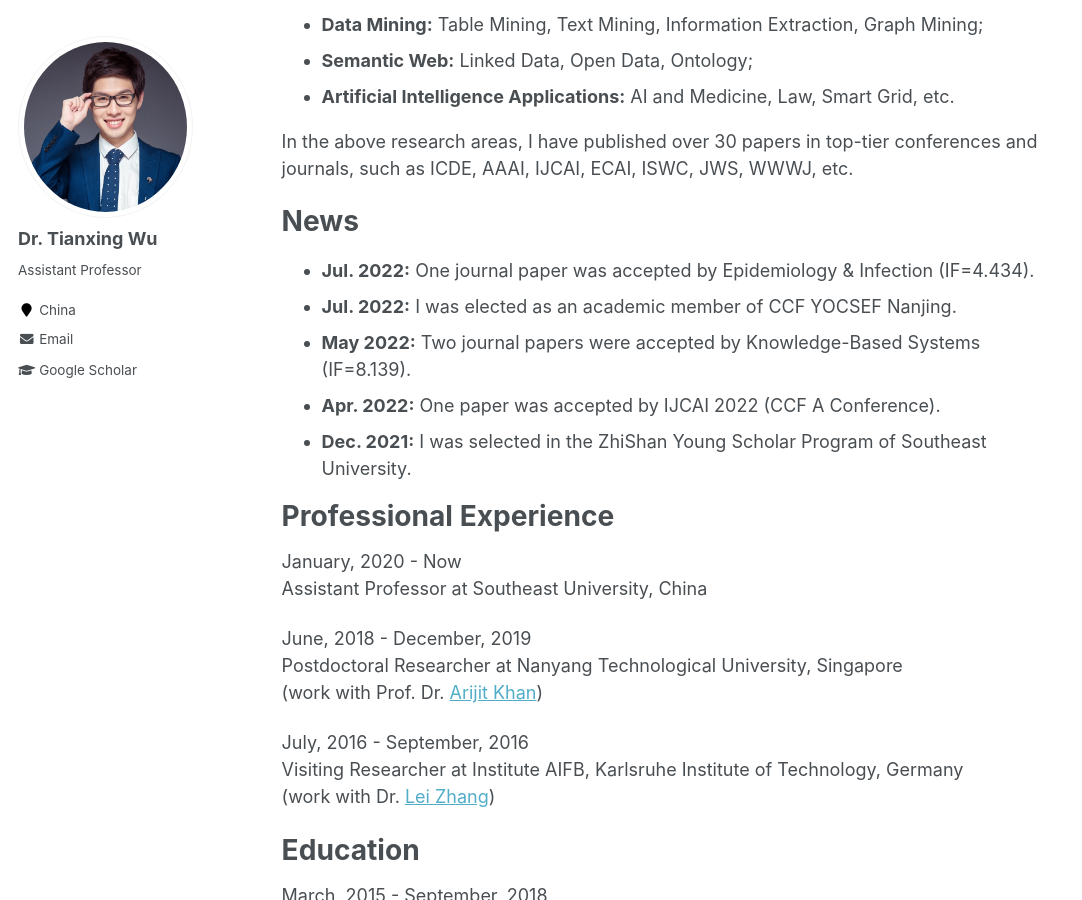
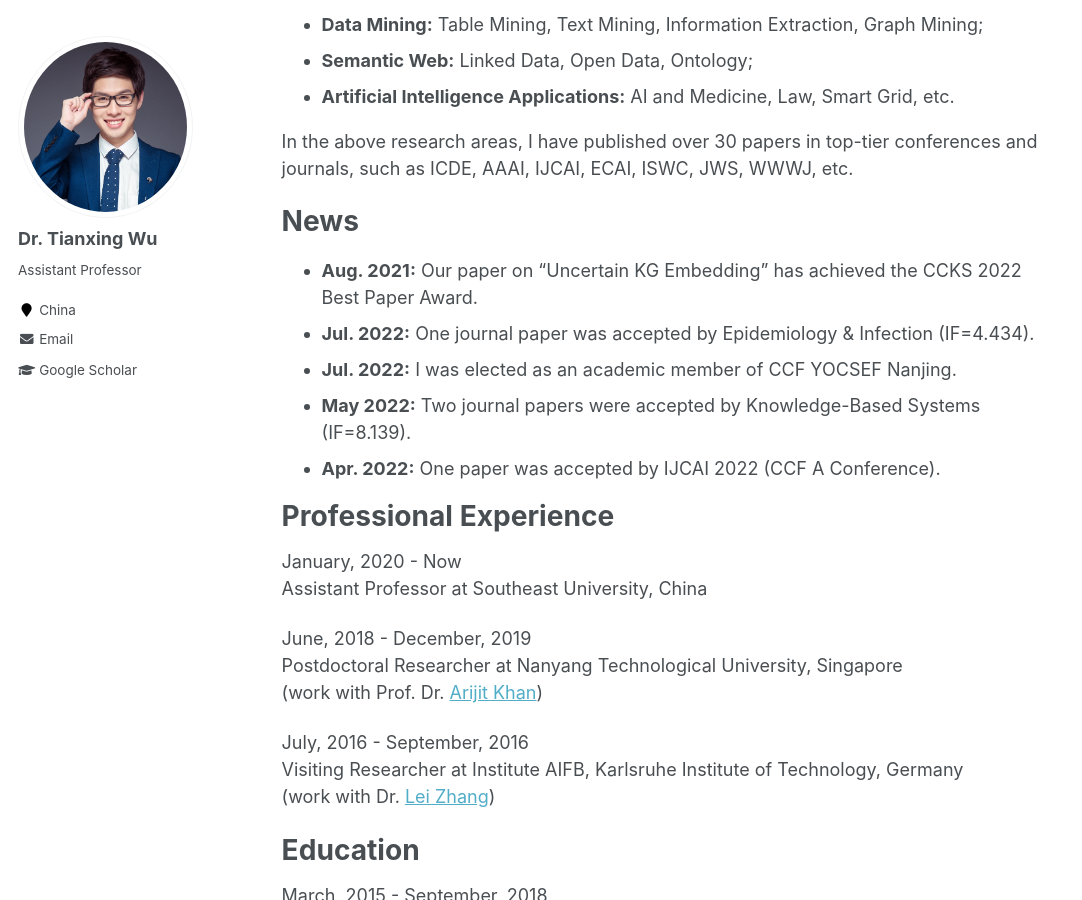
Before and after one commit to tianxing-wu/tianxing-wu.github.io, a Jekyll site: the page built from _pages/about.md, in a window 1280 px wide and 900 px high, scrolled down 353 px. Shown: the whole window, without its empty margins (0-1082 px from the left). Built offline with Jekyll 4.4.1, drawn with Linux system fonts in a browser that asks for light colours.

Commit message:
info update

```diff
--- a/_pages/about.md
+++ b/_pages/about.md
@@ -19,11 +19,11 @@ In the above research areas, I have published over 30 papers in top-tier confere
 
 News
 ======
+* **Aug. 2021:** Our paper on "Uncertain KG Embedding" has achieved the CCKS 2022 Best Paper Award.
 * **Jul. 2022:** One journal paper was accepted by Epidemiology & Infection (IF=4.434).
 * **Jul. 2022:** I was elected as an academic member of CCF YOCSEF Nanjing.
 * **May  2022:** Two journal papers were accepted by Knowledge-Based Systems (IF=8.139).
 * **Apr. 2022:** One paper was accepted by IJCAI 2022 (CCF A Conference).
-* **Dec. 2021:** I was selected in the ZhiShan Young Scholar Program of Southeast University.
 
 Professional Experience
 ======
```
Also changed, not shown: _pages/students.md (+1 -1 lines).
